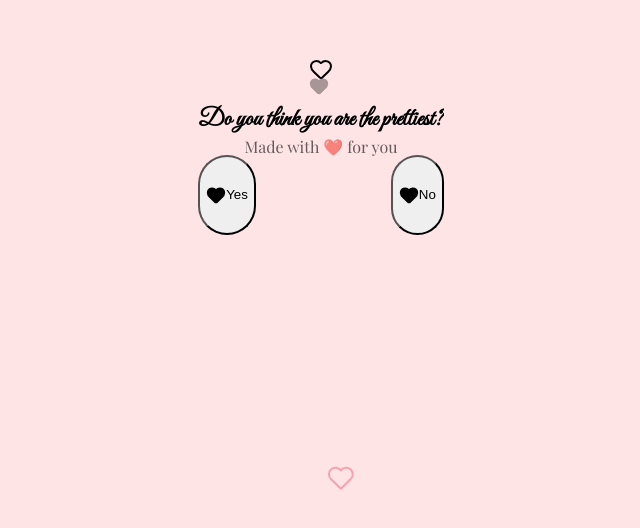
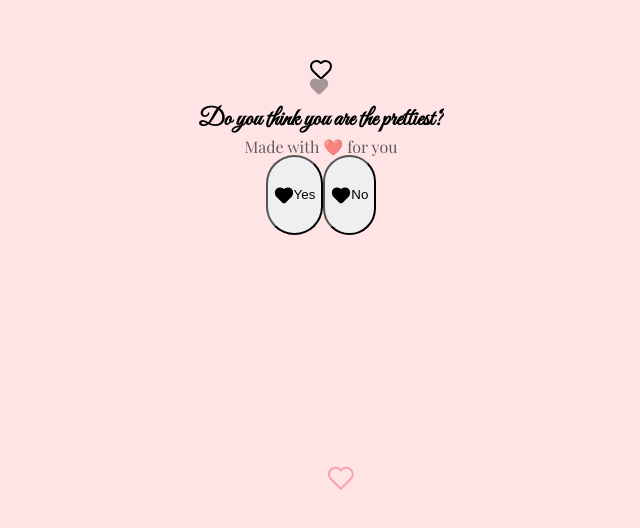
Before and after one commit to ansha-1998/birthday_fun, a React (Vite) app: page / in a window 1280 px wide. Shown: the part 254-782 px from the top of the page, without its empty margins (319-959 px from the left). Built offline with nearby package versions, Linux system fonts and the light colour scheme; a web font is replaced by a local one.

Commit message:
UI Adjustment: Enforce large initial button gap with direct spacing (gap-60) instead of justification

```diff
--- a/src/components/QuestionCard.jsx
+++ b/src/components/QuestionCard.jsx
@@ -152,7 +152,7 @@ const QuestionCard = ({ question, onYes, index }) => {
                 {question}
             </h2>
 
-            <div className="flex justify-between px-16 md:px-32 relative z-10 min-h-[80px]">
+            <div className="flex justify-center gap-16 md:gap-60 relative z-10 min-h-[80px]">
                 {/* YES BUTTON */}
                 <motion.button
                     // Logic: If trick question, this button runs away. Otherwise standard.
```
